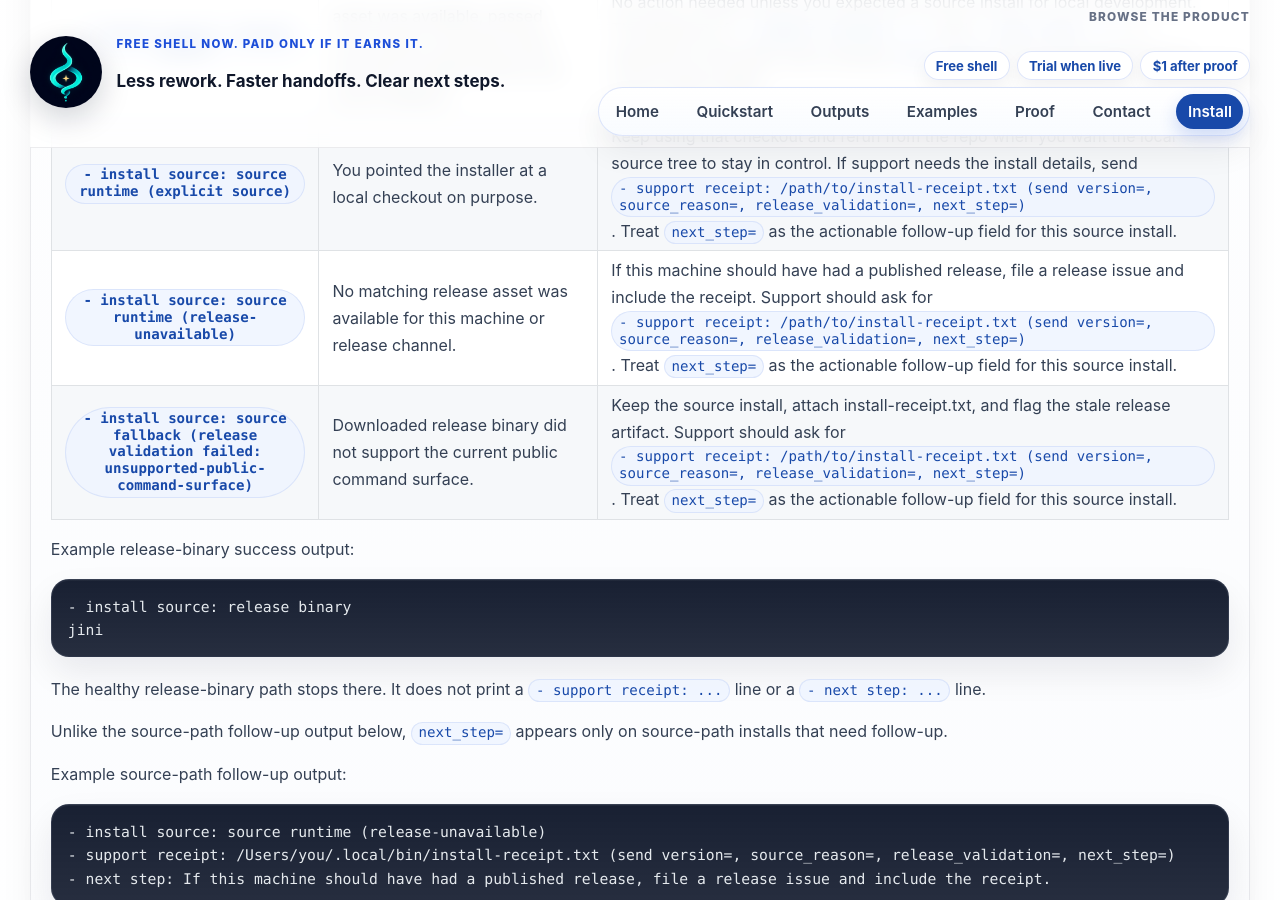
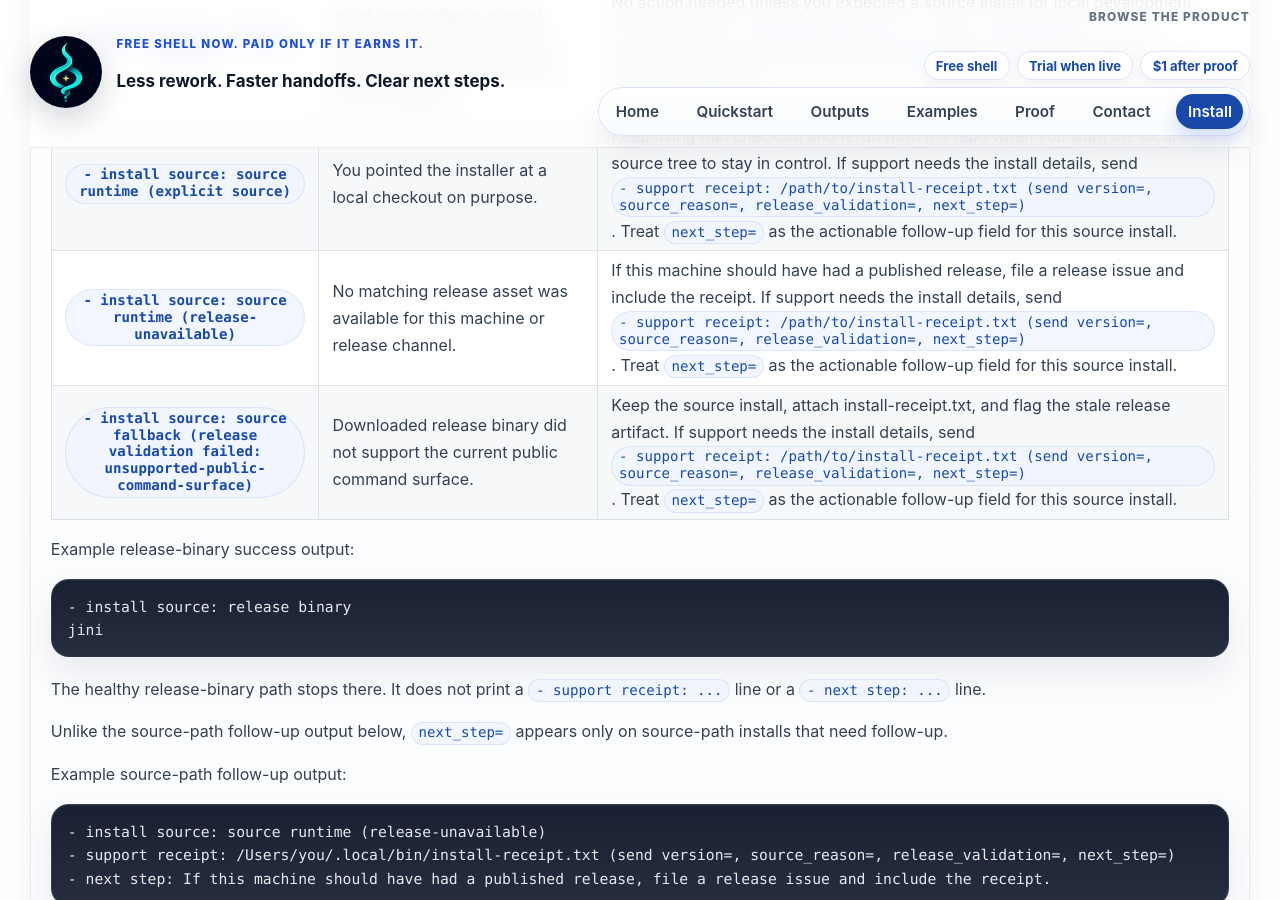
Before and after one commit to maridlabsai/jini, a Jekyll site: the page built from docs/install.md, in a window 1280 px wide and 900 px high, scrolled down 2579 px. Built offline with Jekyll 4.4.1, drawn with Linux system fonts in a browser that asks for light colours.

Commit message:
Canonicalize install support handoff wording

```diff
--- a/docs/install.md
+++ b/docs/install.md
@@ -103,12 +103,12 @@ quick_links:
       <tr>
         <th scope="row"><code>- install source: source runtime (release-unavailable)</code></th>
         <td>No matching release asset was available for this machine or release channel.</td>
-        <td>If this machine should have had a published release, file a release issue and include the receipt. Support should ask for <code>- support receipt: /path/to/install-receipt.txt (send version=, source_reason=, release_validation=, next_step=)</code>. Treat <code>next_step=</code> as the actionable follow-up field for this source install.</td>
+        <td>If this machine should have had a published release, file a release issue and include the receipt. If support needs the install details, send <code>- support receipt: /path/to/install-receipt.txt (send version=, source_reason=, release_validation=, next_step=)</code>. Treat <code>next_step=</code> as the actionable follow-up field for this source install.</td>
       </tr>
       <tr>
         <th scope="row"><code>- install source: source fallback (release validation failed: unsupported-public-command-surface)</code></th>
         <td>Downloaded release binary did not support the current public command surface.</td>
-        <td>Keep the source install, attach install-receipt.txt, and flag the stale release artifact. Support should ask for <code>- support receipt: /path/to/install-receipt.txt (send version=, source_reason=, release_validation=, next_step=)</code>. Treat <code>next_step=</code> as the actionable follow-up field for this source install.</td>
+        <td>Keep the source install, attach install-receipt.txt, and flag the stale release artifact. If support needs the install details, send <code>- support receipt: /path/to/install-receipt.txt (send version=, source_reason=, release_validation=, next_step=)</code>. Treat <code>next_step=</code> as the actionable follow-up field for this source install.</td>
       </tr>
     </tbody>
   </table>
```
Also changed, not shown: tests/test_public_cli_docs.py (+8 -2 lines).
